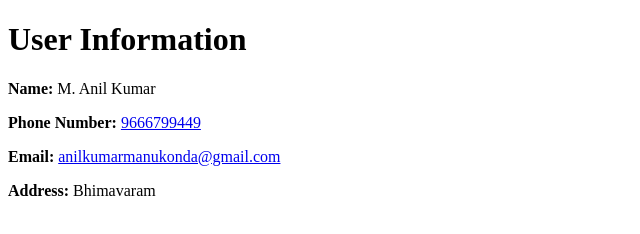
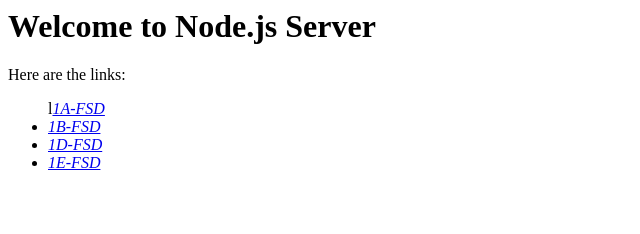
Before and after one commit to anil9666/index, a plain HTML site: page index.html in a window 1280 px wide. Shown: the whole page, without its empty margins (0-640 px from the left). Drawn offline with Linux system fonts and the light colour scheme.

Commit message:
Update index.html

```diff
--- a/index.html
+++ b/index.html
@@ -1,29 +1,15 @@
-<!DOCTYPE html>
 <html>
 <head>
-    <title>User Info</title>
+<title> Anil </title>
 </head>
 <body>
-
-    <h1>User Information</h1>
-
-    <p>
-        <strong>Name:</strong> M. Anil Kumar
-    </p>
-
-    <p>
-        <strong>Phone Number:</strong>
-        <a href="tel:9666799449">9666799449</a>
-    </p>
-
-    <p>
-        <strong>Email:</strong>
-        <a href="mailto:anilkumarmanukonda@gmail.com">anilkumarmanukonda@gmail.com</a>
-    </p>
-
-    <p>
-        <strong>Address:</strong> Bhimavaram
-    </p>
-
+<h1> Welcome to Node.js Server</h1>
+   <p>Here are the links:</p>
+        <ul>
+            l<i><a href="https://onea-fsd-czvc.onrender.com">1A-FSD</a></li>
+            <li><a href="https://oneb-fsd-gbjo.onrender.com">1B-FSD</a></li>
+            <li><a href="https://id-fsd.onrender.com">1D-FSD</a></li>
+            <li><a href="https://onee-fsd-iqhf.onrender.com">1E-FSD</a></li>
+        </ul>
 </body>
 </html>
```
